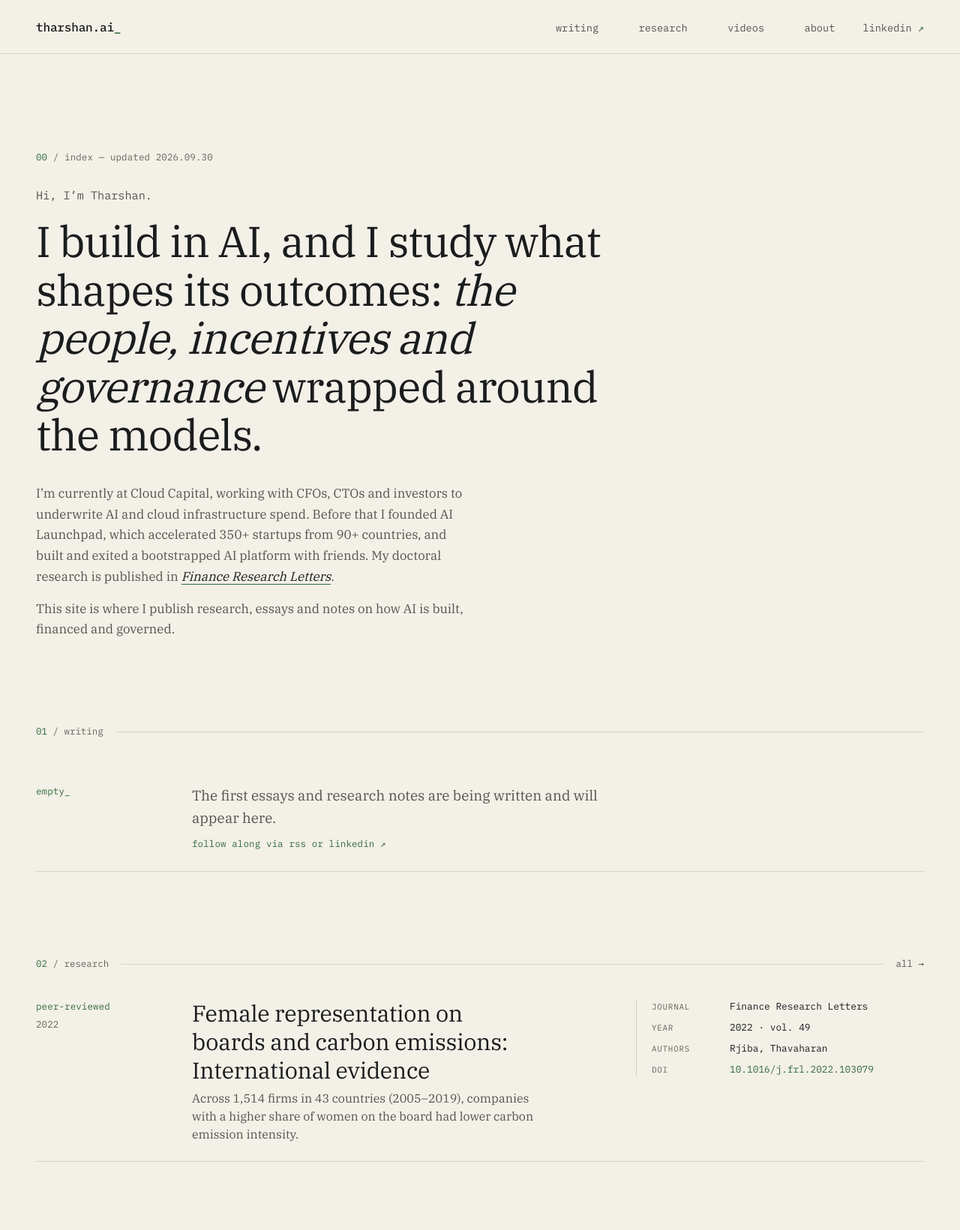
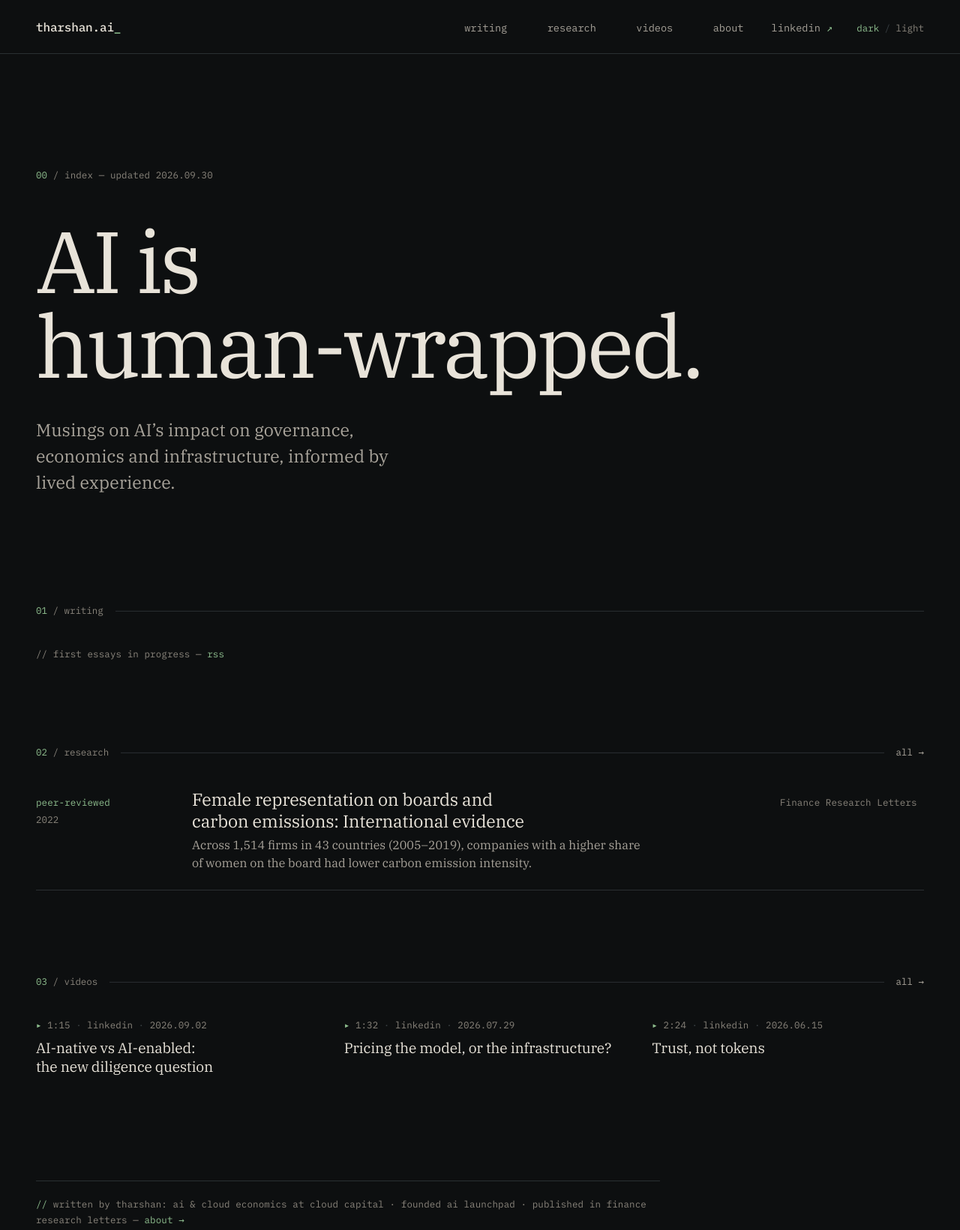
Before and after one commit to tharshan-source/tharshan-ai, an Astro site: page / in a window 1280 px wide. Shown: the top 1641 px of the page at 75% size. Built offline with nearby package versions, Linux system fonts and the light colour scheme; Astro itself is replaced by a stand-in of ours; a web font is replaced by a local one.

Commit message:
Add files via upload

```diff
--- a/src/components/Header.astro
+++ b/src/components/Header.astro
@@ -20,12 +20,42 @@ const isActive = (href: string) => current === href || current.startsWith(href +
         </li>
       </ul>
     </nav>
+    <button class="theme" type="button" aria-label="Switch to light theme" title="Switch theme">
+      <span class="t-dark">dark</span><span class="sep" aria-hidden="true"> / </span><span class="t-light">light</span>
+    </button>
   </div>
 </header>
 
+<script>
+  const btn = document.querySelector<HTMLButtonElement>('.theme');
+  const root = document.documentElement;
+  const label = () => {
+    const t = root.getAttribute('data-theme') === 'light' ? 'light' : 'dark';
+    btn?.setAttribute('aria-label', t === 'dark' ? 'Theme: dark. Switch to light theme' : 'Theme: light. Switch to dark theme');
+  };
+  label();
+  btn?.addEventListener('click', () => {
+    const next = root.getAttribute('data-theme') === 'light' ? 'dark' : 'light';
+    root.setAttribute('data-theme', next);
+    document.querySelector('meta[name="theme-color"]')?.setAttribute('content', next === 'light' ? '#f3f0e8' : '#0d0f10');
+    try { localStorage.setItem('theme', next); } catch {}
+    label();
+  });
+</script>
+
 <style>
   .site-header { border-bottom: 1px solid var(--rule); }
-  .bar { display: flex; align-items: baseline; justify-content: space-between; gap: 0.75rem 2rem; flex-wrap: wrap; padding-block: 1.25rem; }
+  .bar { display: flex; align-items: baseline; gap: 0.75rem 2rem; flex-wrap: wrap; padding-block: 1.25rem; }
+  .bar nav { margin-left: auto; }
+  .theme {
+    font: 400 0.78rem/1 var(--mono); color: var(--faint); background: none; border: 0;
+    padding: 0.4rem 0; cursor: pointer; white-space: nowrap;
+  }
+  .theme .sep { color: var(--rule-2); }
+  .theme:hover { color: var(--muted); }
+  .theme:focus-visible { background: var(--inv-bg); color: var(--inv-fg); }
+  :global([data-theme='dark']) .theme .t-dark,
+  :global([data-theme='light']) .theme .t-light { color: var(--accent); }
   .wordmark { font: 500 1rem/1 var(--mono); letter-spacing: -0.01em; text-decoration: none; color: var(--text); }
   .wordmark .caret { color: var(--accent); }
   .wordmark:hover { color: var(--text); }
@@ -41,7 +71,9 @@ const isActive = (href: string) => current === href || current.startsWith(href +
   nav a[aria-current='page']::before, nav a[aria-current='page']::after { color: var(--accent); }
   nav .out span[aria-hidden] { color: var(--accent); }
   @media (max-width: 40rem) {
-    .bar { flex-direction: column; align-items: flex-start; padding-block: 1.1rem 0.7rem; }
+    .bar { display: grid; grid-template-columns: 1fr auto; align-items: baseline; row-gap: 0.4rem; padding-block: 1.1rem 0.7rem; }
+    .bar nav { grid-column: 1 / -1; grid-row: 2; margin-left: 0; }
+    .theme { grid-column: 2; grid-row: 1; }
     nav ul { gap: 0 1.1rem; }
     nav a { font-size: 0.82rem; padding-block: 0.5rem; }
     nav a:not(.out):not([aria-current])::before, nav a:not(.out):not([aria-current])::after { content: none; }
--- a/src/layouts/Base.astro
+++ b/src/layouts/Base.astro
@@ -53,7 +53,7 @@ const ld = jsonLd ? (Array.isArray(jsonLd) ? jsonLd : [jsonLd]) : [];
 ---
 
 <!doctype html>
-<html lang={SITE.lang}>
+<html lang={SITE.lang} data-theme="dark">
   <head>
     <meta charset="utf-8" />
     <meta name="viewport" content="width=device-width, initial-scale=1" />
@@ -62,9 +62,17 @@ const ld = jsonLd ? (Array.isArray(jsonLd) ? jsonLd : [jsonLd]) : [];
     <link rel="canonical" href={canonical} />
     {noindex && <meta name="robots" content="noindex" />}
     <meta name="author" content={SITE.fullName} />
-    <meta name="theme-color" content="#0d0f10" media="(prefers-color-scheme: dark)" />
-    <meta name="theme-color" content="#f3f0e8" media="(prefers-color-scheme: light)" />
+    <meta name="theme-color" content="#0d0f10" />
     <meta name="color-scheme" content="dark light" />
+    <script is:inline>
+      // Apply the reader's saved theme before first paint (dark by default).
+      (function () {
+        var t = 'dark';
+        try { if (localStorage.getItem('theme') === 'light') t = 'light'; } catch (e) {}
+        document.documentElement.setAttribute('data-theme', t);
+        if (t === 'light') document.querySelector('meta[name="theme-color"]').setAttribute('content', '#f3f0e8');
+      })();
+    </script>
     <link rel="icon" href="/favicon.svg" type="image/svg+xml" />
     <link rel="icon" href="/favicon.ico" sizes="32x32" />
     <link rel="apple-touch-icon" href="/apple-touch-icon.png" />
--- a/src/pages/index.astro
+++ b/src/pages/index.astro
@@ -30,20 +30,10 @@ const jsonLd = [
 ---
 
 <Base jsonLd={jsonLd}>
-  <div class="wrap intro">
+  <div class="wrap hero">
     <p class="mono kicker"><span class="a">00</span> / index — updated {updated}</p>
-    <h1>Hi, I’m Tharshan.</h1>
-    <p class="thesis">
-      I build in AI, and I study what shapes its outcomes: <em>the people, incentives and governance</em> wrapped around the models.
-    </p>
-    <div class="body">
-      <p>
-        I’m currently at Cloud Capital, working with CFOs, CTOs and investors to underwrite AI and cloud infrastructure spend.
-        Before that I founded AI Launchpad, which accelerated 350+ startups from 90+ countries, and built and exited
-        a bootstrapped AI platform with friends. My doctoral research is published in <a href="/research/female-representation-boards-carbon-emissions"><em>Finance Research Letters</em></a>.
-      </p>
-      <p>This site is where I publish research, essays and notes on how AI is built, financed and governed.</p>
-    </div>
+    <h1>AI is <span class="nw">human-wrapped.</span></h1>
+    <p class="descriptor">Musings on AI’s impact on governance, economics and infrastructure, informed by lived experience.</p>
   </div>
 
   <section class="wrap section" aria-labelledby="h-writing">
@@ -54,19 +44,13 @@ const jsonLd = [
         {moreWriting.length > 0 && <ul class="entries">{moreWriting.map((entry) => <WritingItem entry={entry} />)}</ul>}
       </>
     ) : (
-      <div class="empty with-side">
-        <p class="mono">empty_</p>
-        <div>
-          <p>The first essays and research notes are being written and will appear here.</p>
-          <p class="mono">follow along via <a href="/rss.xml">rss</a> or <a href={SITE.linkedin} rel="noopener" target="_blank">linkedin ↗</a></p>
-        </div>
-      </div>
+      <p class="mono pending">// first essays in progress — <a href="/rss.xml">rss</a></p>
     )}
   </section>
 
   <section class="wrap section" aria-labelledby="h-research">
     <SectionHead id="h-research" n="02" title="Research" href="/research" />
-    <ul class="entries">{research.map((entry) => <ResearchItem entry={entry} spec />)}</ul>
+    <ul class="entries">{research.map((entry) => <ResearchItem entry={entry} />)}</ul>
   </section>
 
   <section class="wrap section" aria-labelledby="h-videos">
@@ -74,43 +58,36 @@ const jsonLd = [
     <ul class="video-grid">{videos.map((entry) => <VideoItem entry={entry} compact />)}</ul>
   </section>
 
-  <section class="wrap section" aria-labelledby="h-background">
-    <SectionHead id="h-background" n="04" title="Background" href="/about" linkLabel="about" />
-    <dl class="ledger">
-      <div><dt>now</dt><dd><strong>Cloud Capital.</strong> Working with CFOs, CTOs and investors to underwrite AI and cloud infrastructure spend.</dd></div>
-      <div><dt>founded</dt><dd><strong>AI Launchpad.</strong> An accelerator for AI founders, built at Paddle: 350+ startups from 90+ countries.</dd></div>
-      <div><dt>built</dt><dd><strong>A bootstrapped AI platform</strong>, built with friends and exited.</dd></div>
-      <div><dt>research</dt><dd><strong>Doctoral research</strong> at Paris School of Business on governance and corporate carbon outcomes, published in <em>Finance Research Letters</em>.</dd></div>
-      <div><dt>advise</dt><dd>Builders, investors and governments on policy and investment decisions in <strong>human-wrapped AI</strong>.</dd></div>
-    </dl>
+  <section class="wrap section" aria-label="About the author">
+    <p class="mono context">
+      <span class="a">//</span> written by tharshan: ai &amp; cloud economics at cloud capital · founded ai launchpad · published in finance research letters — <a href="/about">about →</a>
+    </p>
   </section>
 </Base>
 
 <style>
-  .intro { padding-top: clamp(3.5rem, 10vw, 8rem); }
-  .kicker { margin-bottom: 2rem; }
-  h1 { font: 400 var(--step-1)/1.3 var(--mono); letter-spacing: 0; color: var(--muted); font-size: 0.95rem; margin-bottom: 1.25rem; }
-  .thesis {
-    font-size: clamp(2rem, 1.2rem + 3.4vw, 3.6rem); line-height: 1.12; letter-spacing: -0.02em;
-    max-width: 22ch; color: var(--text);
+  .hero { padding-top: clamp(4rem, 12vw, 9.5rem); padding-bottom: clamp(1rem, 3vw, 2rem); }
+  .kicker { margin-bottom: clamp(2rem, 4vw, 3rem); }
+  h1 {
+    font-size: clamp(2.2rem, 0.5rem + 8.6vw, 7.25rem); line-height: 0.98; letter-spacing: -0.04em;
+    font-weight: 400; max-width: 12ch; color: var(--text);
   }
-  .thesis em { font-style: italic; }
-  .body { margin-top: 2rem; max-width: 36rem; color: var(--muted); font-size: 1.05rem; line-height: 1.65; }
-  .body p + p { margin-top: 0.9em; }
-  .body a { color: var(--text); text-decoration-color: var(--accent); }
-  .body a:hover { color: var(--accent-2); }
+  h1 .nw { white-space: nowrap; }
+  .descriptor {
+    margin-top: clamp(1.75rem, 3vw, 2.5rem); max-width: 32rem;
+    font-size: var(--step-1); line-height: 1.5; color: var(--muted);
+  }
 
-  .empty p.mono { color: var(--accent); }
+  .pending { padding-top: 0.25rem; }
+  .pending a { color: var(--accent); text-decoration: none; }
+  .pending a:hover { text-decoration: underline; }
 
   .video-grid { list-style: none; margin: 0; padding: 0; display: grid; grid-template-columns: minmax(0, 1fr); gap: 0 3rem; }
   @media (min-width: 60rem) { .video-grid { grid-template-columns: repeat(3, minmax(0, 1fr)); } }
   .video-grid > :global(.video:first-child) { border-top: 0; }
   @media (min-width: 60rem) { .video-grid > :global(.video) { border-top: 0; } .video-grid :global(a) { padding-top: 0.25rem; } }
 
-  .ledger { margin: 0; border-top: 1px solid var(--rule); }
-  .ledger > div { display: grid; grid-template-columns: minmax(0, 1fr); gap: 0.2rem 3rem; padding-block: 1rem; border-bottom: 1px solid var(--rule); }
-  @media (min-width: 60rem) { .ledger > div { grid-template-columns: var(--side) minmax(0, 1fr); } }
-  dt { font: 400 0.78rem/1.9 var(--mono); color: var(--accent); }
-  dd { margin: 0; line-height: 1.55; max-width: 44rem; color: var(--muted); }
-  dd strong { font-weight: 500; color: var(--text); }
+  .context { max-width: 52rem; border-top: 1px solid var(--rule); padding-top: 1.25rem; line-height: 1.7; }
+  .context a { color: var(--accent); text-decoration: none; white-space: nowrap; }
+  .context a:hover { text-decoration: underline; }
 </style>
--- a/src/styles/global.css
+++ b/src/styles/global.css
@@ -2,7 +2,7 @@
  * tharshan.ai design system: "Terminal Editorial"
  * See DESIGN.md for the reasoning behind these choices.
  *
- * Dark by default; a matching light palette follows the reader's system setting.
+ * Dark by default; a light companion theme is available via the header toggle.
  * Two typographic voices: IBM Plex Serif for ideas and prose,
  * IBM Plex Mono for navigation, metadata and structure.
  * One accent (phosphor green), used as a signal only.
@@ -40,8 +40,9 @@
   color-scheme: dark;
 }
 
-@media (prefers-color-scheme: light) {
-  :root {
+/* Light companion theme: chosen by the reader via the dark / light control
+   (stored in localStorage). Dark is the default for first-time visitors. */
+:root[data-theme='light'] {
   --bg: #f3f0e8;
   --bg-2: #e9e5da;
   --text: #1a1c1d;
@@ -55,7 +56,6 @@
   --inv-bg: #1a1c1d;
   --inv-fg: #f3f0e8;
   color-scheme: light;
-  }
 }
 
 /* ---------- Base ---------- */
```
Also changed, not shown: DESIGN.md (+3 -2 lines). Lines whose indentation alone changed are shown as unchanged.
